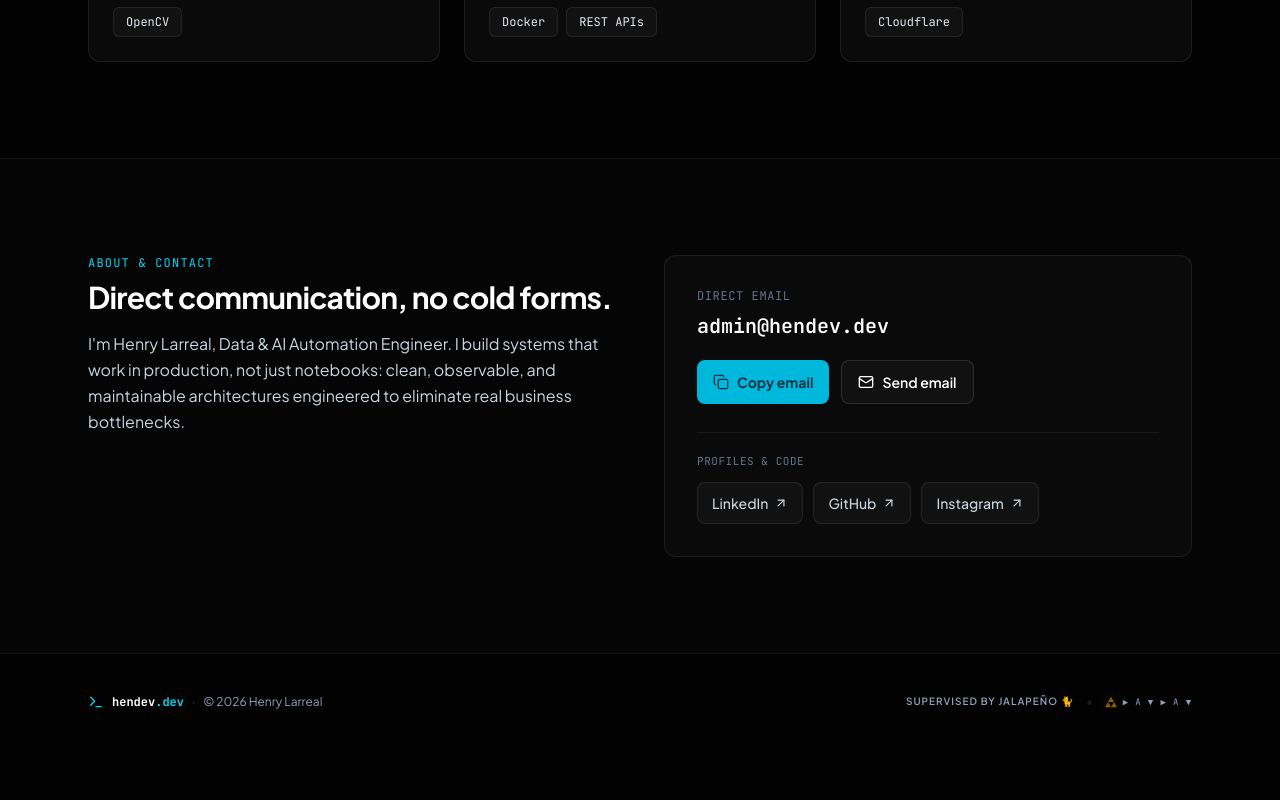
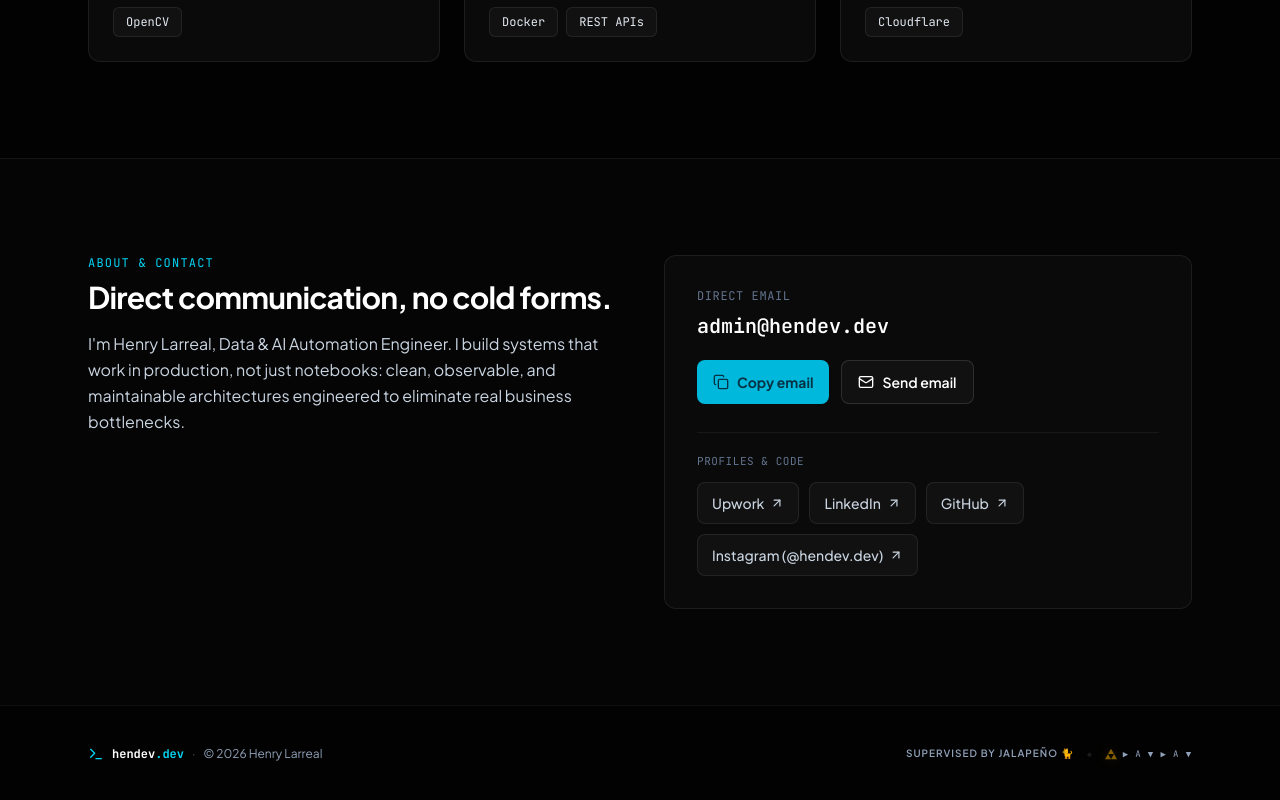
Before and after one commit to hendevdata/hendev, a React (Vite) app: page / in a window 1280 px wide. Shown: the part 2628-3428 px from the top of the page. Before the commit the page ends 3378 px from the top, so only its background shows below. Built offline with nearby package versions, Linux system fonts and the light colour scheme.

Commit message:
fix(contact): update Instagram @hendev.dev and add Upwork profile link

```diff
--- a/index.html
+++ b/index.html
@@ -114,7 +114,7 @@
           "sameAs": [
             "https://github.com/hendevdata/hendevdata",
             "https://www.linkedin.com/in/henry-larreal-carrera/",
-            "https://www.instagram.com/henrylarreal27/",
+            "https://www.instagram.com/hendev.dev/",
             "https://www.upwork.com/freelancers/~01468f4f55c62eec72"
           ]
         },
--- a/src/components/AboutContact.jsx
+++ b/src/components/AboutContact.jsx
@@ -25,9 +25,10 @@ export default function AboutContact({ t }) {
   };
 
   const socialItems = [
+    { label: 'Upwork', href: SOCIAL_LINKS.upwork },
     { label: 'LinkedIn', href: SOCIAL_LINKS.linkedin },
     { label: 'GitHub', href: SOCIAL_LINKS.github },
-    { label: 'Instagram', href: SOCIAL_LINKS.instagram },
+    { label: 'Instagram (@hendev.dev)', href: SOCIAL_LINKS.instagram },
   ];
 
   return (
--- a/src/i18n/translations.js
+++ b/src/i18n/translations.js
@@ -2,7 +2,7 @@ export const SOCIAL_LINKS = {
   email: 'admin@hendev.dev',
   linkedin: 'https://www.linkedin.com/in/henry-larreal-carrera/',
   github: 'https://github.com/hendevdata/hendevdata',
-  instagram: 'https://www.instagram.com/henrylarreal27/',
+  instagram: 'https://www.instagram.com/hendev.dev/',
   upwork: 'https://www.upwork.com/freelancers/~01468f4f55c62eec72',
 };
 
```
